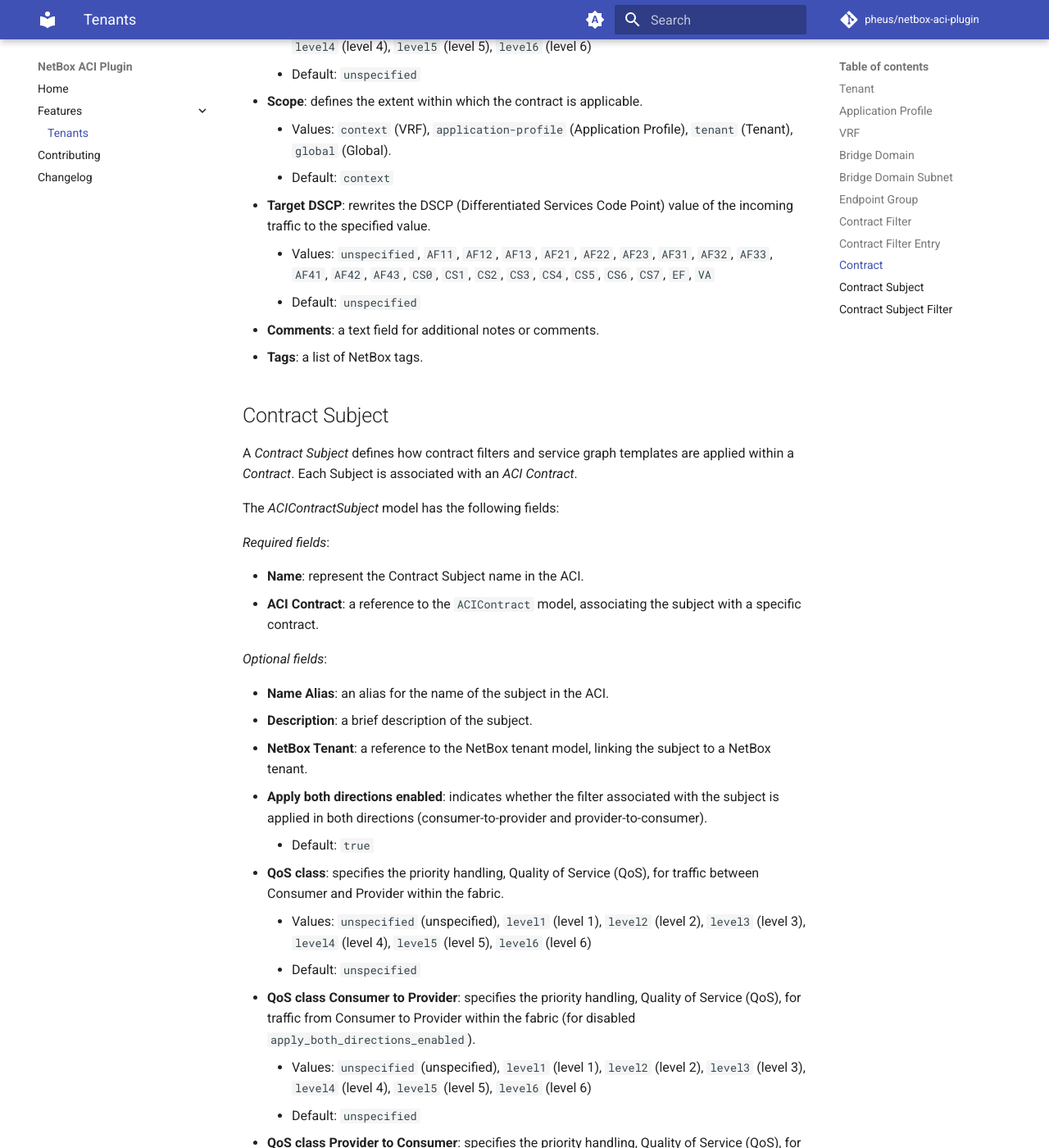
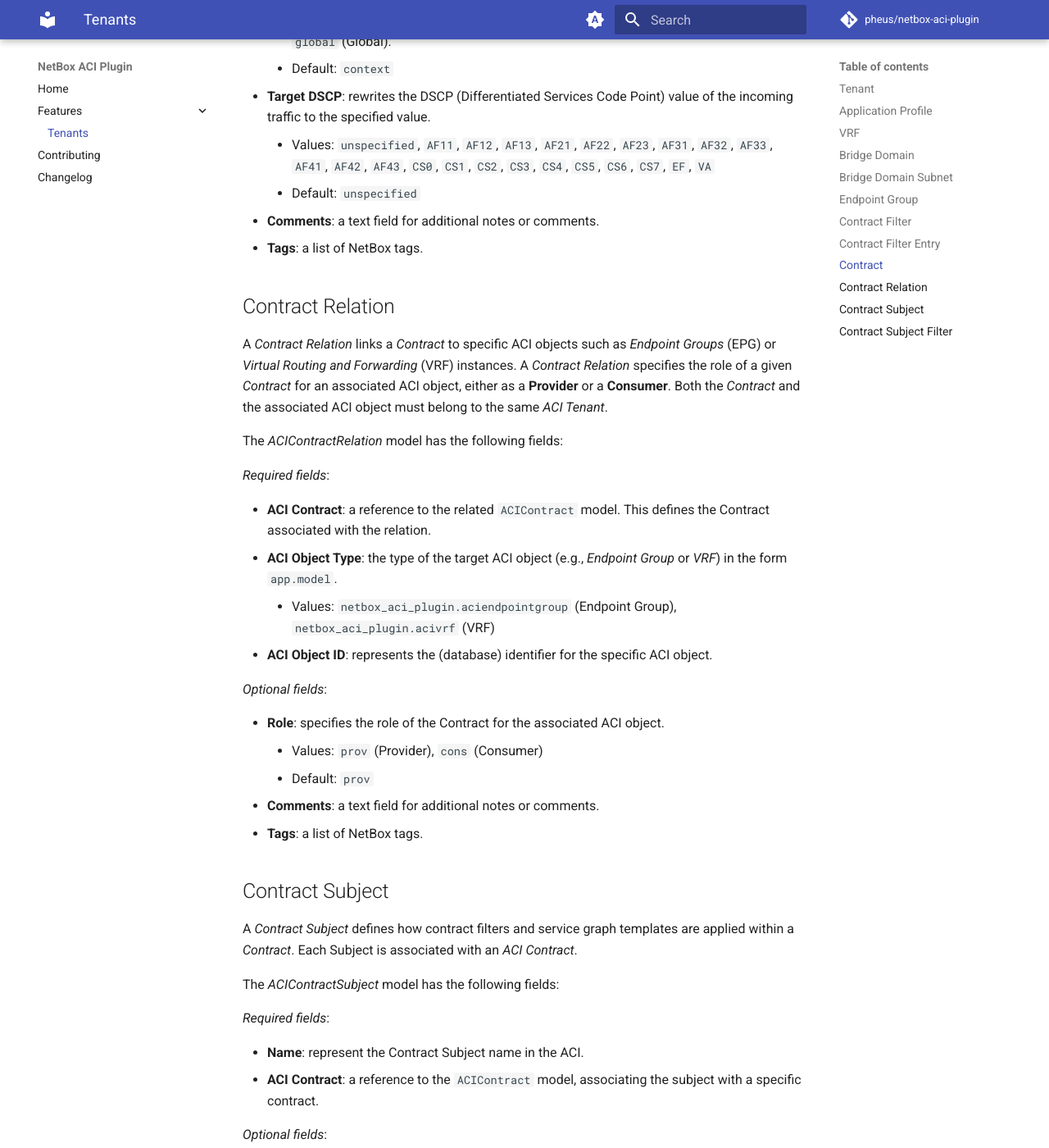
Before and after one commit to pheus/netbox-aci-plugin, an MkDocs documentation site: the page built from docs/features/tenants.md, in a window 1280 px wide and 1400 px high, scrolled down 11553 px. Shown: the whole window at 82% size. Built offline with MkDocs 1.6.1 and Material for MkDocs 9.7.7, drawn with Linux system fonts in a browser that asks for light colours; comment, search, counter and statistics services are not loaded.

Commit message:
docs(contracts): Add Contract Relation documentation
Adds documentation for the new ACI Contract Relation model, linking
Contracts to Endpoint Groups (EPG) or VRFs in ACI Tenants. Updates
diagrams and describes required and optional fields for configuration.

````diff
--- a/docs/features/tenants.md
+++ b/docs/features/tenants.md
@@ -12,6 +12,7 @@ flowchart TD
     BD(Bridge Domain)
     SN(Subnet)
     CT(Contract)
+    CTR(Relation)
     SJ(Subject)
     SJF(Subject Filter)
     FT(Filter)
@@ -42,8 +44,10 @@ flowchart TD
             FT -->|1:n| FTE
         end
         SJF -.->|n:1| FT
+        CTR -.->|n:1| EPG
+        CTR -.->|n:1| VRF
     end
-    EPG -->|n:1| BD
+    EPG -.->|n:1| BD
 ```
 
 ## Tenant
@@ -460,6 +464,36 @@ The *ACIContract* model has the following fields:
 - **Comments**: a text field for additional notes or comments.
 - **Tags**: a list of NetBox tags.
 
+## Contract Relation
+
+A *Contract Relation* links a *Contract* to specific ACI objects such as
+*Endpoint Groups* (EPG) or *Virtual Routing and Forwarding* (VRF) instances.
+A *Contract Relation* specifies the role of a given *Contract* for an
+associated ACI object, either as a **Provider** or a **Consumer**.
+Both the *Contract* and the associated ACI object must belong to the same
+*ACI Tenant*.
+
+The *ACIContractRelation* model has the following fields:
+
+*Required fields*:
+
+- **ACI Contract**: a reference to the related `ACIContract` model.
+  This defines the Contract associated with the relation.
+- **ACI Object Type**: the type of the target ACI object (e.g.,
+  *Endpoint Group* or *VRF*) in the form `app.model`.
+    - Values: `netbox_aci_plugin.aciendpointgroup` (Endpoint Group),
+      `netbox_aci_plugin.acivrf` (VRF)
+- **ACI Object ID**: represents the (database) identifier for the specific
+  ACI object.
+
+*Optional fields*:
+
+- **Role**: specifies the role of the Contract for the associated ACI object.
+    - Values: `prov` (Provider), `cons` (Consumer)
+    - Default: `prov`
+- **Comments**: a text field for additional notes or comments.
+- **Tags**: a list of NetBox tags.
+
 ## Contract Subject
 
 A *Contract Subject* defines how contract filters and service graph templates
````
Also changed, not shown: other parts of docs/features/tenants.md (+2 -1 lines).
